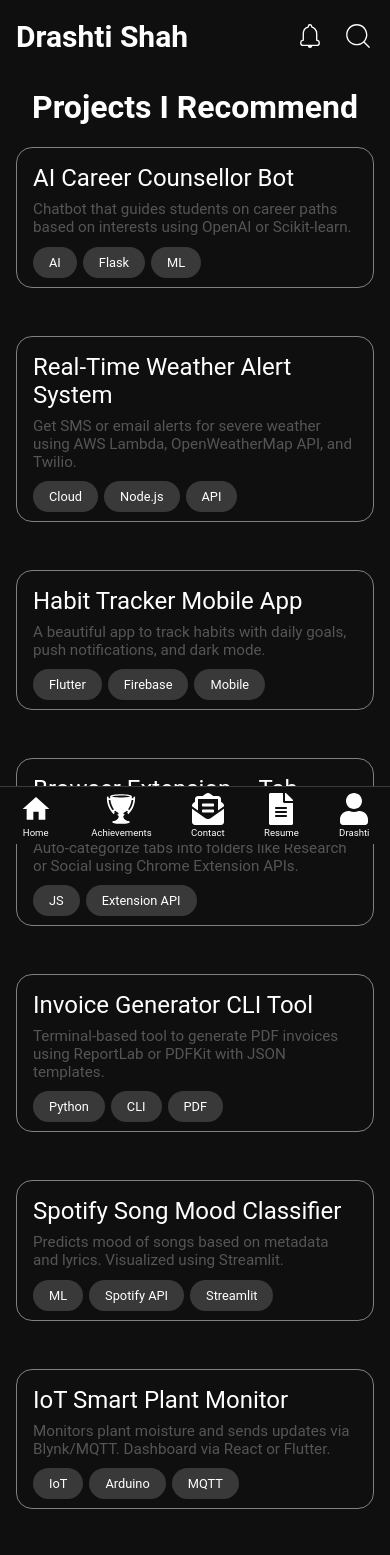
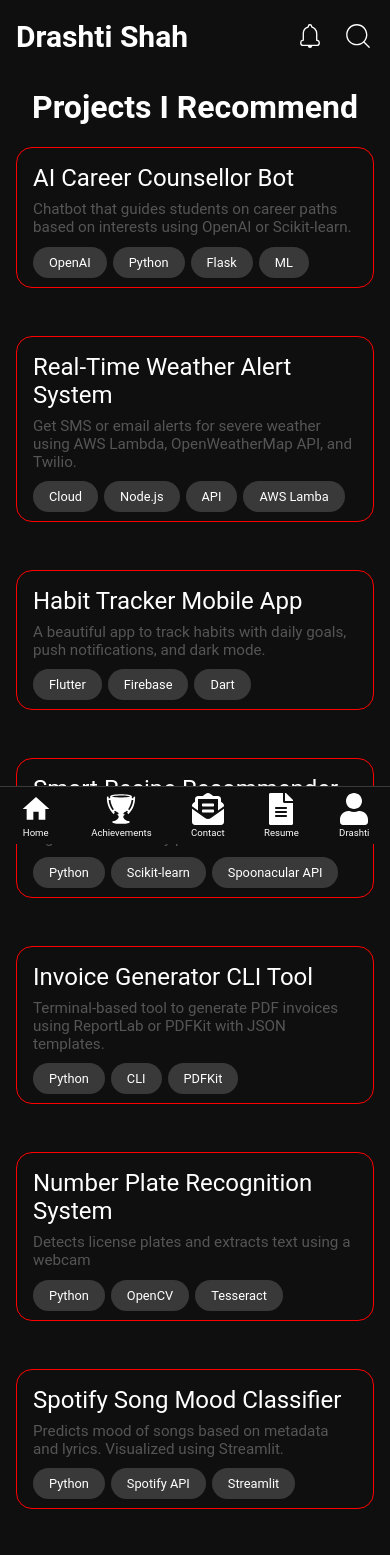
Before and after one commit to DrashtiSanjayShah/New-portfolio, a React (Vite) app: page /projects in a window 390 px wide. Shown: the top 1555 px of the page. Built offline with nearby package versions, Linux system fonts and the light colour scheme.

Commit message:
all done

```diff
--- a/src/components/Channels.jsx
+++ b/src/components/Channels.jsx
@@ -87,7 +87,7 @@ const Videos = () => {
               >
 
                 <Card.Body>
-                  <div className="channel-card-body" style={{ display: "flex" }}>
+                  <div className="channel-card-body" >
 
                     <img className="channel-photo-fav" src={channelPhoto} />
                     <Card.Title className="channel-name">
--- a/src/components/FilterBar.jsx
+++ b/src/components/FilterBar.jsx
@@ -7,7 +7,7 @@ const categories = [
   { name: 'Resume', external: Resume },
   { name: 'Must watch YT videos', external: 'https://youtube.com/playlist?list=PLi2uDlkkRasLwv4rDnaLF8CB9lCD-Qp7e&si=Jh-rh_iBVVIN3frC' },
   { name: 'Freelace Work', path: '/freelance' },
-  { name: 'Games', external: '/games' },
+  { name: 'Placement Tips & Tricks', external: 'https://www.youtube.com/playlist?list=PLI9IU_4HLCWGticImP63VgDx3XG83LsOp' },
   { name: 'Linkedin', external: 'https://www.linkedin.com/in/drashtisanjayshah/' },
   { name: 'GitHub', external: 'https://github.com/DrashtiSanjayShah' },
   { name: 'Certifications', external: 'https://drive.google.com/drive/folders/16LAVwVvn2WORqqTWsg9Hzt7KAdHXK0xS?usp=share_link' },
--- a/src/components/project.css
+++ b/src/components/project.css
@@ -7,7 +7,7 @@
   border: none;
   padding: 1rem;
   margin-bottom: 3rem;
-  border: 1px solid grey;
+  border: 1px solid red;
   border-radius: 1rem;
 }
 
--- a/src/components/project.jsx
+++ b/src/components/project.jsx
@@ -6,49 +6,55 @@ import BottomNav from "./BottomNav";
 const projects = [
   {
     title: "AI Career Counsellor Bot",
-    tags: ["AI", "Flask", "ML"],
+    tags: ["OpenAI", "Python", "Flask", "ML"],
     description:
       "Chatbot that guides students on career paths based on interests using OpenAI or Scikit-learn.",
   },
   {
     title: "Real-Time Weather Alert System",
-    tags: ["Cloud", "Node.js", "API"],
+    tags: ["Cloud", "Node.js", "API", "AWS Lamba"],
     description:
       "Get SMS or email alerts for severe weather using AWS Lambda, OpenWeatherMap API, and Twilio.",
   },
   {
     title: "Habit Tracker Mobile App",
-    tags: ["Flutter", "Firebase", "Mobile"],
+    tags: ["Flutter", "Firebase", "Dart"],
     description:
       "A beautiful app to track habits with daily goals, push notifications, and dark mode.",
   },
   {
-    title: "Browser Extension – Tab Organizer",
-    tags: ["JS", "Extension API"],
+    title: "Smart Recipe Recommender",
+    tags: ["Python", "Scikit-learn", "Spoonacular API"],
     description:
-      "Auto-categorize tabs into folders like Research or Social using Chrome Extension APIs.",
+      "A app that suggests receiped based on ingredients & dietary preferences",
   },
   {
     title: "Invoice Generator CLI Tool",
-    tags: ["Python", "CLI", "PDF"],
+    tags: ["Python", "CLI", "PDFKit"],
     description:
       "Terminal-based tool to generate PDF invoices using ReportLab or PDFKit with JSON templates.",
   },
   {
+    title: "Number Plate Recognition System",
+    tags: ["Python", "OpenCV", "Tesseract"],
+    description:
+      "Detects license plates and extracts text using a webcam",
+  },
+  {
     title: "Spotify Song Mood Classifier",
-    tags: ["ML", "Spotify API", "Streamlit"],
+    tags: ["Python" ,"Spotify API", "Streamlit"],
     description:
       "Predicts mood of songs based on metadata and lyrics. Visualized using Streamlit.",
   },
   {
     title: "IoT Smart Plant Monitor",
-    tags: ["IoT", "Arduino", "MQTT"],
+    tags: ["Blynk", "Arduino", "MQTT"],
     description:
       "Monitors plant moisture and sends updates via Blynk/MQTT. Dashboard via React or Flutter.",
   },
   {
     title: "Notion-like Markdown Editor",
-    tags: ["React", "MongoDB", "Editor"],
+    tags: ["React", "MongoDB", "Tiptap/Draft.js"],
     description:
       "Custom Notion clone with markdown support, block editor, theme switch, and PDF export.",
   },
@@ -60,7 +66,7 @@ const projects = [
   },
   {
     title: "E-commerce Admin Dashboard",
-    tags: ["Vue", "Charts", "Django"],
+    tags: ["Vue.js/ReactJS", "Charts.js", "Django"],
     description:
       "Shows orders, profits, and inventory with filters and Chart.js visualizations. Supports roles.",
   },
--- a/src/index.css
+++ b/src/index.css
@@ -12,9 +12,6 @@ body {
   justify-content: space-between;
 }
 
-.content-wrap {
-  padding-bottom: 60px; /* Same height as your bottom nav */
-}
 
 .header {
   display: flex;
@@ -68,6 +65,7 @@ body {
 
 .channel-card-body{
   margin-left: 1rem;
+  display: flex;
 }
 
 .channel-photo-fav{
@@ -176,18 +174,7 @@ body {
   border-radius: 8px 0 0 8px;
 }
 
-@media (max-width: 768px) {
-  .achievement-card {
-    flex-direction: column;
-    height: auto;
-  }
 
-  .achievement-img {
-    width: 240px;
-    height: 180px;
-    border-radius: 8px 8px 0 0;
-  }
-}
 
 .channel-photo {
   width: 2rem;
@@ -472,7 +459,9 @@ form{
     align-items: center;
     gap: 1.5rem;
   }
-
+.achievement-right-side-video p{
+  width: 85vw;
+}
   .video-small-thumbnail {
     width: 100%;
     height: auto;
@@ -500,6 +489,7 @@ form{
   .mobile-buttons {
     margin: -2rem 0;
   }
+
 
   .video-button {
     font-size: 0.85rem;
@@ -533,6 +523,16 @@ form{
     padding: 6px 0;
   }
 
+.channel-card-body{
+  display: block; /* or flex-direction: column; if you still want flex */
+    text-align: center; /* centers inline or inline-block content like img */
+    margin-left: 0;
+}
+
+.channel-name{
+  text-align: left;
+}
+
   .nav-link {
     font-size: 0.65rem;
   }
@@ -541,3 +541,17 @@ form{
     font-size: 0.6rem;
   }
 }
+
+/*
+@media (max-width: 768px) {
+  .achievement-card {
+    flex-direction: column;
+    height: auto;
+  }
+
+  .achievement-img {
+    width: 240px;
+    height: 180px;
+    border-radius: 8px 8px 0 0;
+  }
+} */
```
